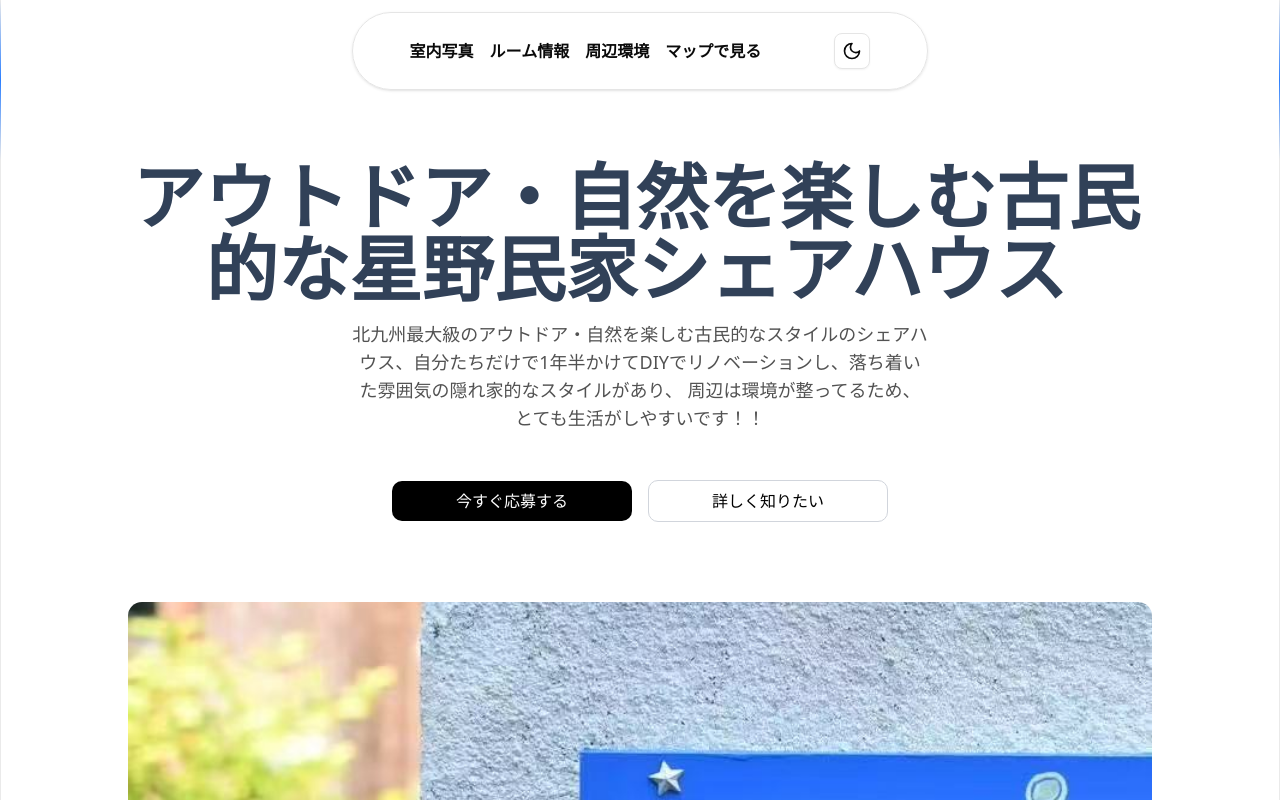
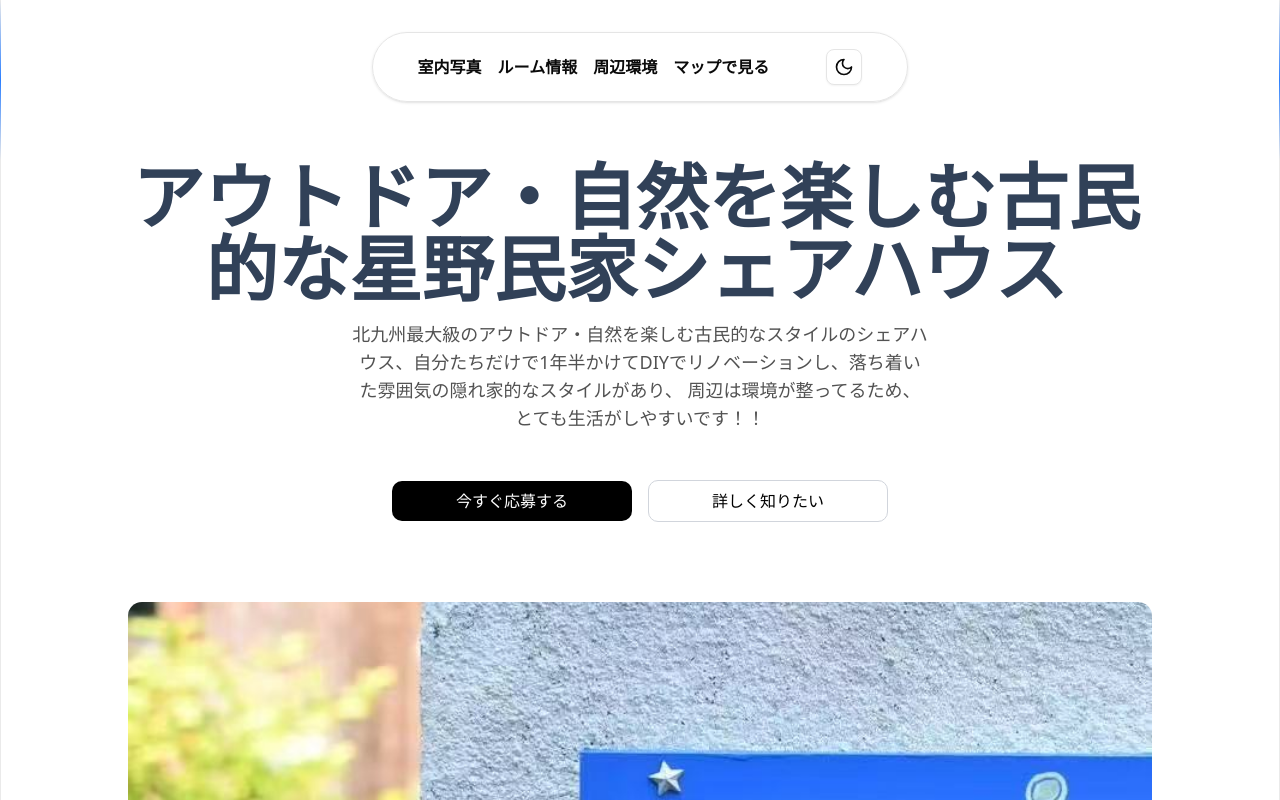
Before and after one commit to gaomingzhao666/estate-website, a Next.js app: page / in a window 1280 px wide. Shown: the top 800 px of the page. Built offline with nearby package versions, Linux system fonts and the light colour scheme.

Commit message:
chore: style optimization

```diff
--- a/src/components/BlurredCard.tsx
+++ b/src/components/BlurredCard.tsx
@@ -1,5 +1,5 @@
 const Card = ({ children }: { children: React.ReactNode }) => (
-  <div className="flex w-full items-center justify-center rounded-full border p-5 shadow backdrop-blur-sm dark:border-2">
+  <div className="m-5 flex items-center justify-center rounded-full border p-4 shadow backdrop-blur-sm dark:border-2">
     {children}
   </div>
 )
```
